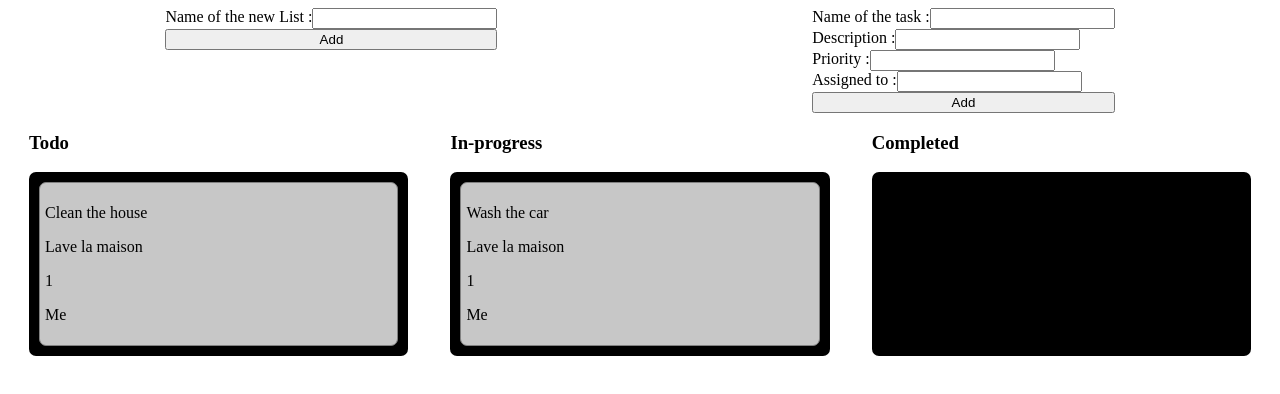
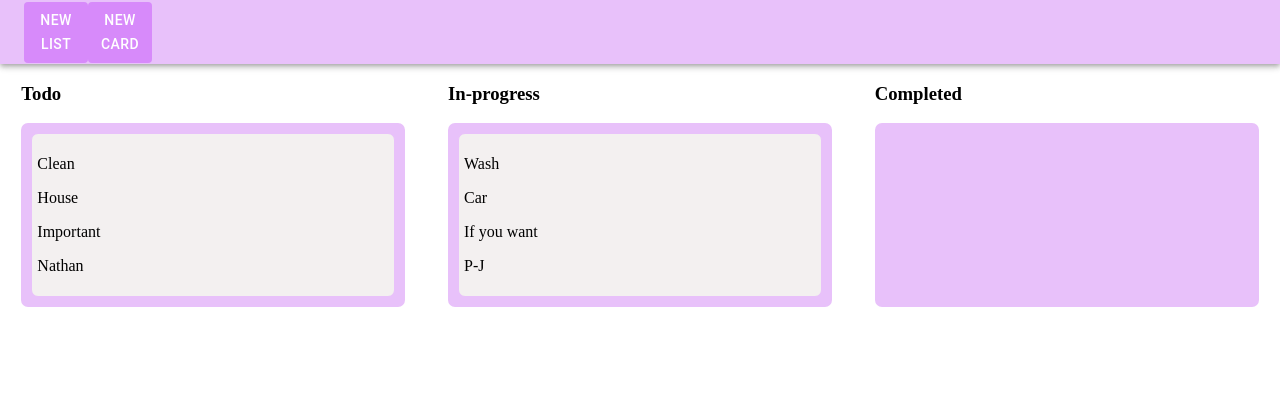
Before and after one commit to khouleman/Todo_react, a React (Create React App) app: page / in a window 1280 px wide. Shown: the top 394 px of the page. Built offline with nearby package versions, Linux system fonts and the light colour scheme.

Commit message:
update style

```diff
--- a/package.json
+++ b/package.json
@@ -3,6 +3,10 @@
   "version": "0.1.0",
   "private": true,
   "dependencies": {
+    "@emotion/react": "^11.7.1",
+    "@emotion/styled": "^11.6.0",
+    "@material-ui/core": "^4.12.3",
+    "@mui/material": "^5.4.0",
     "@testing-library/jest-dom": "^5.14.1",
     "@testing-library/react": "^12.0.0",
     "@testing-library/user-event": "^13.2.1",
@@ -16,6 +20,7 @@
     "react-dom": "^17.0.2",
     "react-icons": "^4.3.1",
     "react-scripts": "5.0.0",
+    "sweetalert2": "^11.3.10",
     "typescript": "^4.4.2",
     "uuid": "^8.3.2",
     "web-vitals": "^2.1.0"
--- a/src/App.tsx
+++ b/src/App.tsx
@@ -2,21 +2,66 @@ import React, {useState} from 'react';
 import {DragDropContext, Draggable, Droppable} from 'react-beautiful-dnd';
 import _ from "lodash"
 import {v4 as uuidv4} from 'uuid';
+import {AppBar, Box, Button, IconButton, Modal, styled, TextField, Toolbar, Typography} from "@mui/material";
+import Swal from 'sweetalert2'
+import {green, purple} from "@mui/material/colors";
+
+const ColorButton = styled(Button)(({theme}) => ({
+    color: theme.palette.getContrastText(purple[300]),
+    backgroundColor: "#d78afa",
+    '&:hover': {
+        backgroundColor: purple[500],
+    },
+}));
+
+const style = {
+    position: 'absolute',
+    top: '50%',
+    left: '50%',
+    transform: 'translate(-50%, -50%)',
+    width: 400,
+    bgcolor: 'background.paper',
+    border: '2px solid #000',
+    boxShadow: 24,
+    p: 4,
+};
+
+const CssTextField = styled(TextField)({
+    margin: 10,
+    '& label.Mui-focused': {
+        color: 'green',
+    },
+    '& .MuiInput-underline:after': {
+        borderBottomColor: 'green',
+    },
+    '& .MuiOutlinedInput-root': {
+        '& fieldset': {
+            borderColor: 'red',
+        },
+        '&:hover fieldset': {
+            borderColor: 'grey',
+        },
+        '&.Mui-focused fieldset': {
+            borderColor: 'green',
+        },
+    },
+});
+
 
 const item = {
     id: uuidv4(),
-    name: "Clean the house",
-    description: "Lave la maison",
-    priority: "1",
-    assignedTo: "Me",
+    name: "Clean",
+    description: "House",
+    priority: "Important",
+    assignedTo: "Nathan",
 }
 
 const item2 = {
     id: uuidv4(),
-    name: "Wash the car",
-    description: "Lave la maison",
-    priority: "1",
-    assignedTo: "Me",
+    name: "Wash",
+    description: "Car",
+    priority: "If you want",
+    assignedTo: "P-J",
 }
 
 function App() {
@@ -53,6 +98,13 @@ function App() {
             }
         });
         setTitle("")
+        setOpenList(false);
+        Swal.fire({
+            icon: 'success',
+            title: 'Your list has been created',
+            showConfirmButton: false,
+            timer: 1500
+        })
     }
 
 
@@ -144,38 +196,83 @@ function App() {
         setDescription("")
         setPriority("")
         setAssignedTo("")
+
+        setOpenCard(false);
+        Swal.fire({
+            icon: 'success',
+            title: 'Your card has been created',
+            showConfirmButton: false,
+            timer: 1500
+        })
     }
 
+    const [openList, setOpenList] = React.useState(false);
+    const [openCard, setOpenCard] = React.useState(false);
+    const handleOpenCard = () => setOpenCard(true);
+    const handleOpenList = () => setOpenList(true);
+    const handleCloseCard = () => setOpenCard(false);
+    const handleCloseList = () => setOpenList(false);
+
     return (
-        <div className='App'>
-            <div className={'form-todo'}>
-                <div className={'wrap'}>
-                    <div className={'row'}>
-                        <p className={'m0'}>Name of the new List :</p>
-                        <input type="text" value={title} onChange={(e) => setTitle(e.target.value)}/>
-                    </div>
-                    <button onClick={addList}>Add</button>
-                </div>
-                <div className={'wrap'}>
-                    <div className={'row'}>
-                        <p className={'m0'}>Name of the task :</p>
-                        <input type="text" value={name} onChange={(e) => setName(e.target.value)}/>
-                    </div>
-                    <div className={'row'}>
-                        <p className={'m0'}>Description :</p>
-                        <input type="text" value={description} onChange={(e) => setDescription(e.target.value)}/>
-                    </div>
-                    <div className={'row'}>
-                        <p className={'m0'}>Priority :</p>
-                        <input type="text" value={priority} onChange={(e) => setPriority(e.target.value)}/>
-                    </div>
-                    <div className={'row'}>
-                        <p className={'m0'}>Assigned to :</p>
-                        <input type="text" value={assignedTo} onChange={(e) => setAssignedTo(e.target.value)}/>
-                    </div>
-                    <button onClick={addItem}>Add</button>
+        <><Box sx={{flexGrow: 1}}>
+            <AppBar position="static" className={'navbar'}>
+                <Toolbar className={'appbar'}>
+
+                    <ColorButton onClick={handleOpenList}>New list</ColorButton>
+                    <Modal
+                        open={openList}
+                        onClose={handleCloseList}
+                        aria-labelledby="modal-modal-title"
+                        aria-describedby="modal-modal-description"
+                    >
+                        <Box sx={style}>
+                            <div className={'boxContent'}>
+                                <Typography id="modal-modal-title" variant="h2" component="h2">
+                                    <CssTextField label="Name of the new List" id="custom-css-outlined-input"
+                                                  className={'inputForm'} value={title}
+                                                  onChange={(e) => setTitle(e.target.value)}/>
+                                </Typography>
+                                <div>
+                                <Button variant="contained" onClick={addList} disabled={title.length === 0}
+                                        color="success">
+                                    Add List
+                                </Button>
                                 </div>
                             </div>
+                        </Box>
+                    </Modal>
+
+
+                    <ColorButton onClick={handleOpenCard}>New card</ColorButton>
+                    <Modal
+                        open={openCard}
+                        onClose={handleCloseCard}
+                        aria-labelledby="modal-modal-title"
+                        aria-describedby="modal-modal-description"
+                    >
+                        <Box sx={style}>
+                            <div className={'boxContent'}>
+                                <Typography id="modal-modal-title" variant="h2" component="h2" className={'boxContent'}>
+                                    <CssTextField label="Name of the task" id="custom-css-outlined-input" value={name}
+                                                  onChange={(e) => setName(e.target.value)}/>
+                                    <CssTextField label="Description" id="custom-css-outlined-input" value={description}
+                                                  onChange={(e) => setDescription(e.target.value)}/>
+                                    <CssTextField label="Priority" id="custom-css-outlined-input" value={priority}
+                                                  onChange={(e) => setPriority(e.target.value)}/>
+                                    <CssTextField label="Assigned to" id="custom-css-outlined-input" value={assignedTo}
+                                                  onChange={(e) => setAssignedTo(e.target.value)}/>
+                                </Typography>
+                                <Button variant="contained" onClick={addItem} color="success"
+                                        disabled={name.length === 0 || description.length === 0 || priority.length === 0 || assignedTo.length === 0}>
+                                    Add card
+                                </Button>
+                            </div>
+                        </Box>
+                    </Modal>
+                </Toolbar>
+            </AppBar>
+        </Box>
+            <div className='App'>
                 <div className={'todo'}>
                     <DragDropContext onDragEnd={handleDragEnd}>
                         {_.map(state, (data, key) => {
@@ -206,23 +303,25 @@ function App() {
                                                                             <p>{el.priority}</p>
                                                                             <p>{el.assignedTo}</p>
                                                                         </div>
-                                                                )
+                                                                    );
                                                                 }}
                                                             </Draggable>
-                                                    )
+                                                        );
                                                     })}
                                                     {provided.placeholder}
                                                 </div>
-                                        )
+                                            );
                                         }}
                                     </Droppable>
                                 </div>
-                        )
+                            );
                         })}
                     </DragDropContext>
                 </div>
             </div>
-    );
+        </>
+    )
+        ;
 }
 
 export default App;
--- a/src/index.css
+++ b/src/index.css
@@ -1,3 +1,7 @@
+body {
+    margin: 0;
+}
+
 .App {
     display: flex;
     width: 100%;
@@ -9,7 +13,7 @@
 }
 
 .droppable-col {
-    background-color: black;
+    background-color: #e8c1fa;
     padding: 10px 10px 0 10px;
     border-radius: 7px;
     display: flex;
@@ -19,15 +23,15 @@
 
 .item {
     margin-bottom: 10px;
-    background-color: #c7c7c7;
+    background-color: #f3f0f0;
     color: black;
-    border: 1px solid grey;
+    border: 1px solid #e8c1fa;
     padding: 5px;
     border-radius: 7px;
 }
 
 .item.dragging {
-    background-color: grey;
+    background-color: #d0c9c9;
 }
 
 .wrap {
@@ -54,3 +58,24 @@
 .m0 {
     margin: 0
 }
+
+.appbar {
+    width: 10%;
+    display: flex;
+    justify-content: space-between;
+}
+
+.navbar {
+    background-color: #e8c1fa !important;
+}
+
+.inputForm {
+
+}
+
+.boxContent {
+    display: flex;
+    justify-content: center;
+    align-items: center;
+    flex-direction: column;
+}
```
Also changed, not shown: 2 other files (tests, documents, lock files or other folders). Lines whose indentation alone changed are shown as unchanged.
